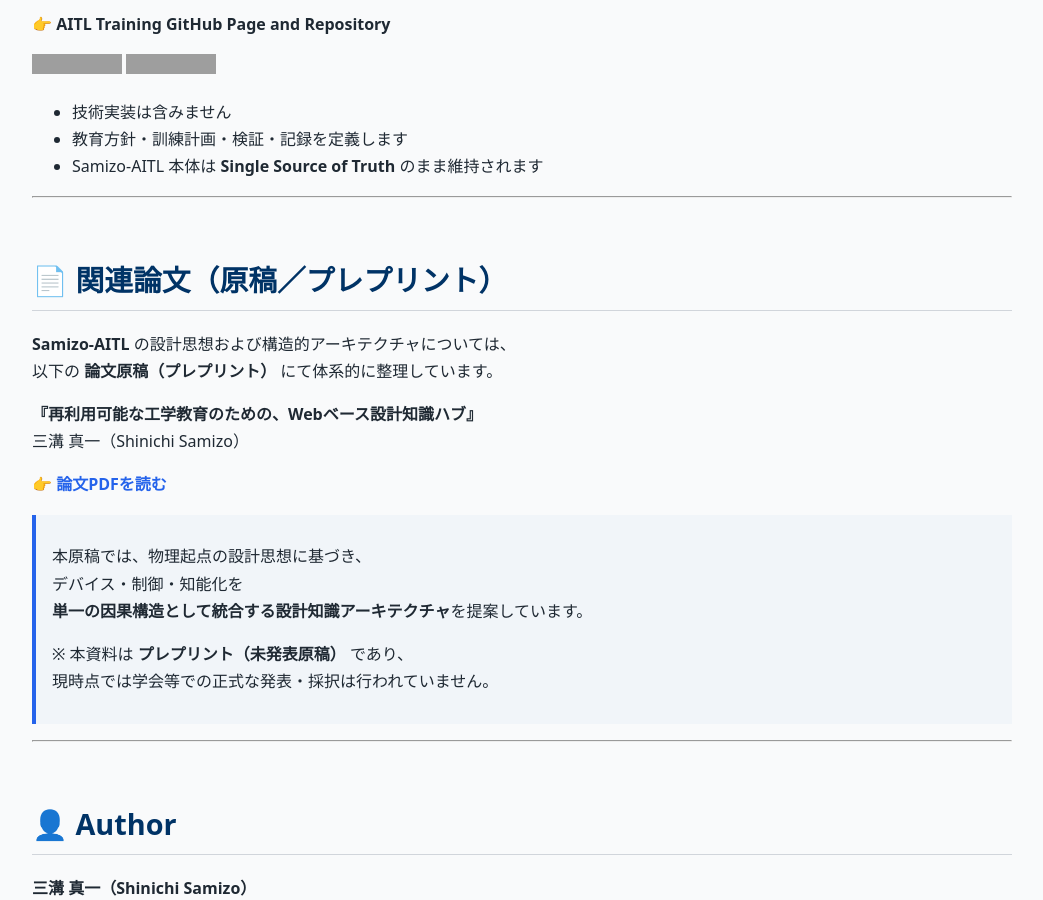
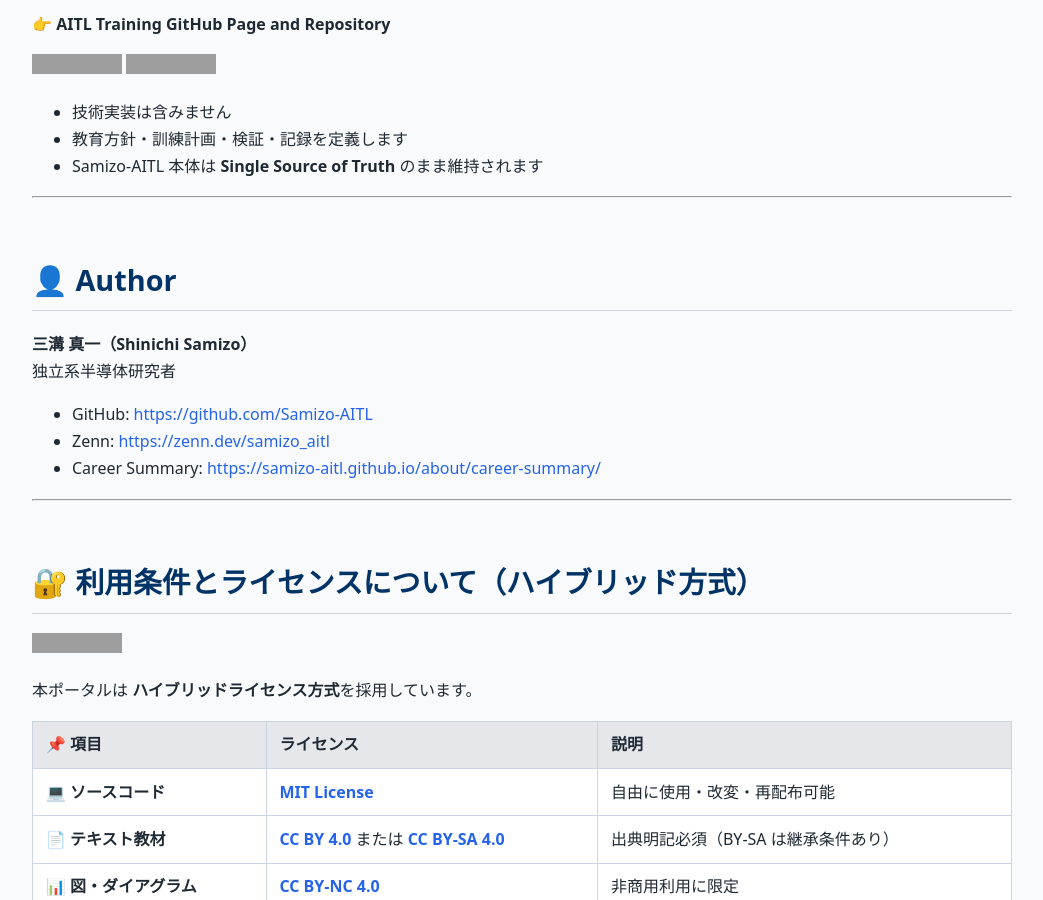
Before and after one commit to Samizo-AITL/Samizo-AITL.github.io, a Jekyll site: the page built from portal/index.md, in a window 1280 px wide and 900 px high, scrolled down 22933 px. Shown: the whole window, without its empty margins (118-1161 px from the left). Built offline with Jekyll 4.4.1, drawn with Linux system fonts in a browser that asks for light colours; our own code applies the rules of GitHub Pages for plain Markdown files; grey boxes are pictures that could not be loaded.

Commit message:
Update index.md

```diff
--- a/portal/index.md
+++ b/portal/index.md
@@ -756,25 +756,6 @@
 
 ---
 
-# 📄 関連論文（原稿／プレプリント）
-
-**Samizo-AITL** の設計思想および構造的アーキテクチャについては、
-以下の **論文原稿（プレプリント）** にて体系的に整理しています。
-
-**『再利用可能な工学教育のための、Webベース設計知識ハブ』**
-三溝 真一（Shinichi Samizo）
-
-👉 **[論文PDFを読む](/assets/paper/2026_fie_pdh_portal.pdf)**
-
-> 本原稿では、物理起点の設計思想に基づき、
-> デバイス・制御・知能化を
-> **単一の因果構造として統合する設計知識アーキテクチャ**を提案しています。
->
-> ※ 本資料は **プレプリント（未発表原稿）** であり、
-> 現時点では学会等での正式な発表・採択は行われていません。
-
----
-
 # 👤 Author
 
 **三溝 真一（Shinichi Samizo）**
```
